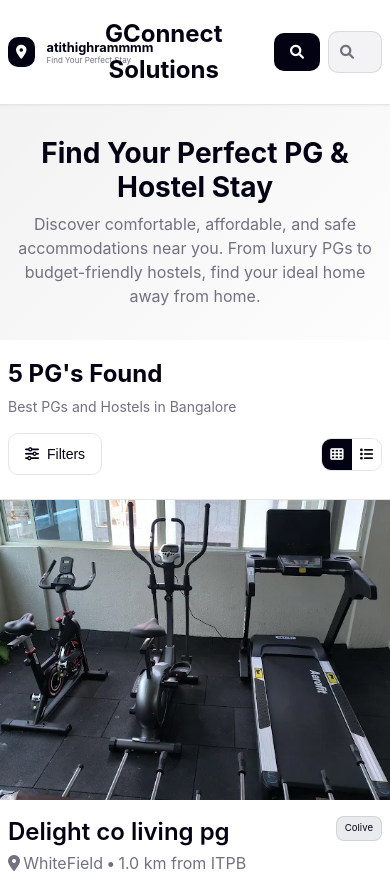
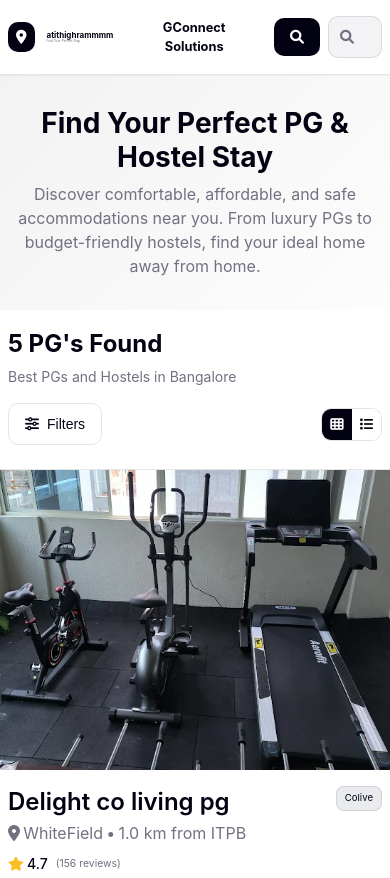
Before and after one commit to gconnectsolution/atithighram, a plain HTML site: page index.html in a window 390 px wide. Shown: the top 878 px of the page. Drawn offline with nearby package versions, Linux system fonts and the light colour scheme.

Commit message:
fontsize changes

```diff
--- a/hostels.css
+++ b/hostels.css
@@ -1905,6 +1905,16 @@ footer {
 
 /* Responsive Design for Forum */
 @media (max-width: 1024px) {
+    .logo-text h1 {
+        font-size: 0.8rem;
+    }
+
+    .logo-text p {
+        font-size: 0.5rem;
+    }
+    .pg-logo h1{
+        margin-left: 0px;
+    }
     .container {
         width: 100%;
         max-width: 100%;
@@ -2011,6 +2021,17 @@ footer {
         gap: 2rem;
     }
 
+    .logo-text h1 {
+        font-size: 0.8rem;
+    }
+
+    .logo-text p {
+        font-size: 0.8rem;
+    }
+    .pg-logo h1{
+        margin-left: 1px;
+    }
+
     .forum-header h2 {
         font-size: 1.5rem;
     }
@@ -2038,6 +2059,8 @@ footer {
         font-size: 1.25rem;
     }
 
+
+
     .forum-results-header {
         flex-direction: column;
         align-items: flex-start;
@@ -2133,14 +2156,15 @@ footer {
     }
 
     .logo-text h1 {
+        font-size: 0.5rem;
+    }
+
+    .logo-text p {
+        font-size: 0.2rem;
+    }
+    .pg-logo h1{
+        margin-left: 1px;
         font-size: 0.8rem;
-    }
-
-    .logo-text p {
-        font-size: 0.5rem;
-    }
-    .pg-logo h1{
-        font-size: 1.5rem;
     }
     .community-forum {
         width: 100%;
```
